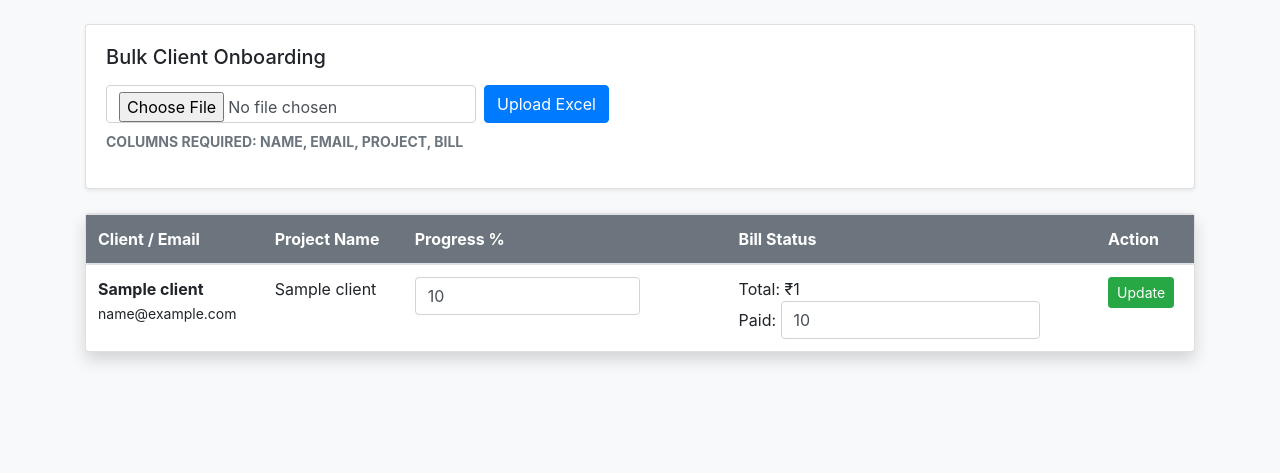
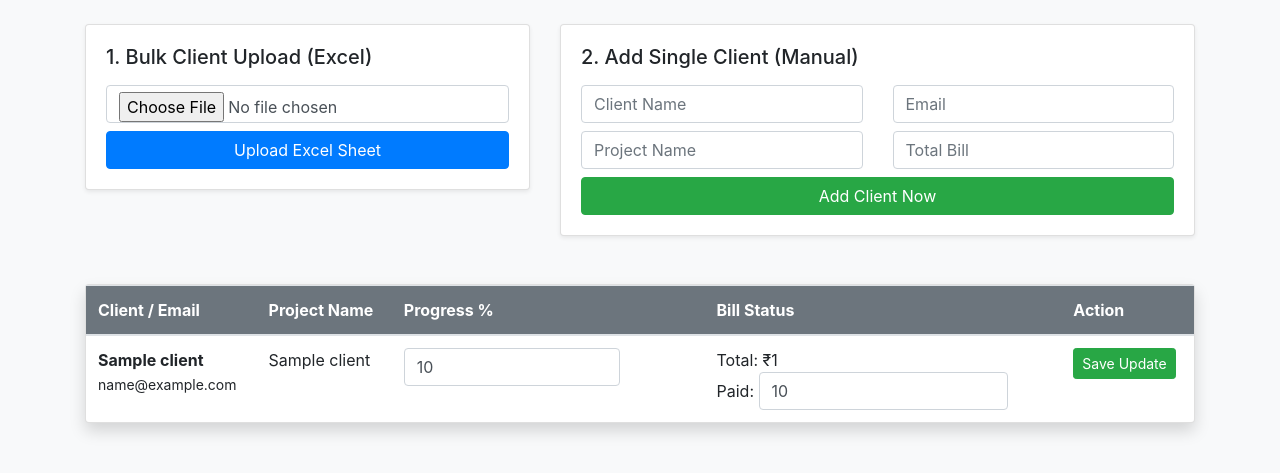
Before and after one commit to careatc1-pixel/Atharv_ERP, a Python web app: template templates/admin.html in a window 1280 px wide. Shown: the part 56-529 px from the top of the page. Run offline with Jinja, Linux system fonts and the light colour scheme; the template is opened without the code that fills it: most values are stand-ins (such as "Sample title", 1, 10 or a date in 2020).

Commit message:
Update admin.html

```diff
--- a/templates/admin.html
+++ b/templates/admin.html
@@ -10,18 +10,36 @@
         <a href="/" class="btn btn-outline-light btn-sm">Home</a>
     </nav>
     <div class="container">
-        <div class="card shadow-sm mb-4">
-            <div class="card-body">
-                <h5>Bulk Client Onboarding</h5>
-                <form action="/upload" method="POST" enctype="multipart/form-data" class="form-inline mt-3">
-                    <input type="file" name="file" class="form-control mr-2" required>
-                    <button type="submit" class="btn btn-primary">Upload Excel</button>
-                </form>
-                <p class="mt-2 text-muted small text-uppercase font-weight-bold">Columns Required: Name, Email, Project, Bill</p>
+        <div class="row">
+            <div class="col-md-5">
+                <div class="card shadow-sm mb-4">
+                    <div class="card-body">
+                        <h5>1. Bulk Client Upload (Excel)</h5>
+                        <form action="/upload" method="POST" enctype="multipart/form-data" class="mt-3">
+                            <input type="file" name="file" class="form-control mb-2" required>
+                            <button type="submit" class="btn btn-primary btn-block">Upload Excel Sheet</button>
+                        </form>
+                    </div>
+                </div>
+            </div>
+
+            <div class="col-md-7">
+                <div class="card shadow-sm mb-4">
+                    <div class="card-body">
+                        <h5>2. Add Single Client (Manual)</h5>
+                        <form action="/add-single" method="POST" class="row mt-3">
+                            <div class="col-6"><input type="text" name="name" class="form-control mb-2" placeholder="Client Name" required></div>
+                            <div class="col-6"><input type="email" name="email" class="form-control mb-2" placeholder="Email" required></div>
+                            <div class="col-6"><input type="text" name="project" class="form-control mb-2" placeholder="Project Name"></div>
+                            <div class="col-6"><input type="number" name="bill" class="form-control mb-2" placeholder="Total Bill"></div>
+                            <div class="col-12"><button type="submit" class="btn btn-success btn-block">Add Client Now</button></div>
+                        </form>
+                    </div>
+                </div>
             </div>
         </div>
 
-        <div class="card shadow">
+        <div class="card shadow mt-4">
             <div class="table-responsive">
                 <table class="table mb-0">
                     <thead class="bg-secondary text-white">
@@ -44,7 +62,7 @@
                                     Total: ₹{{ client.total_bill }}<br>
                                     Paid: <input type="number" name="paid" value="{{client.paid_amount}}" class="form-control w-75 d-inline">
                                 </td>
-                                <td><button type="submit" class="btn btn-sm btn-success">Update</button></td>
+                                <td><button type="submit" class="btn btn-sm btn-success">Save Update</button></td>
                             </form>
                         </tr>
                         {% endfor %}
```
